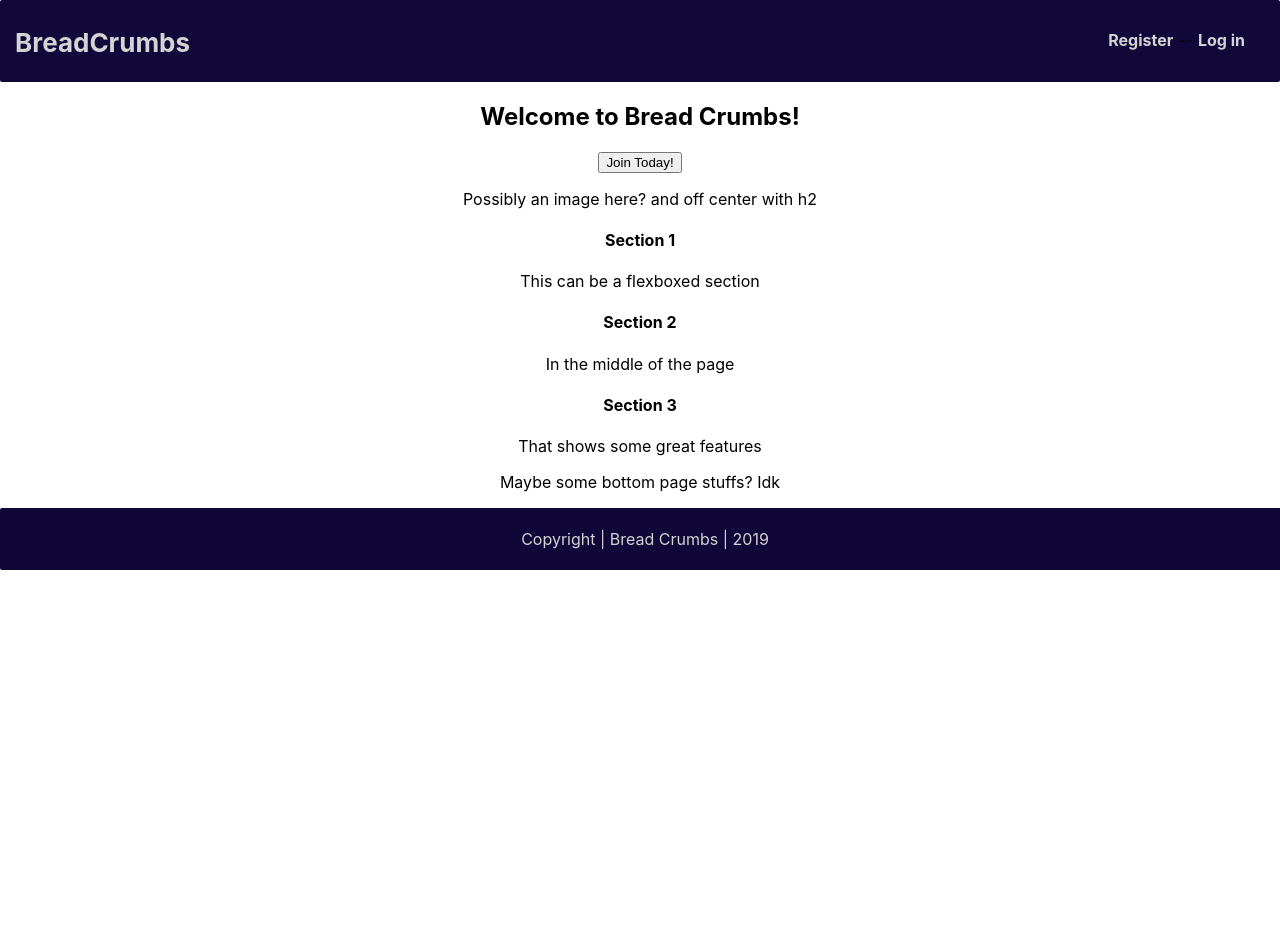
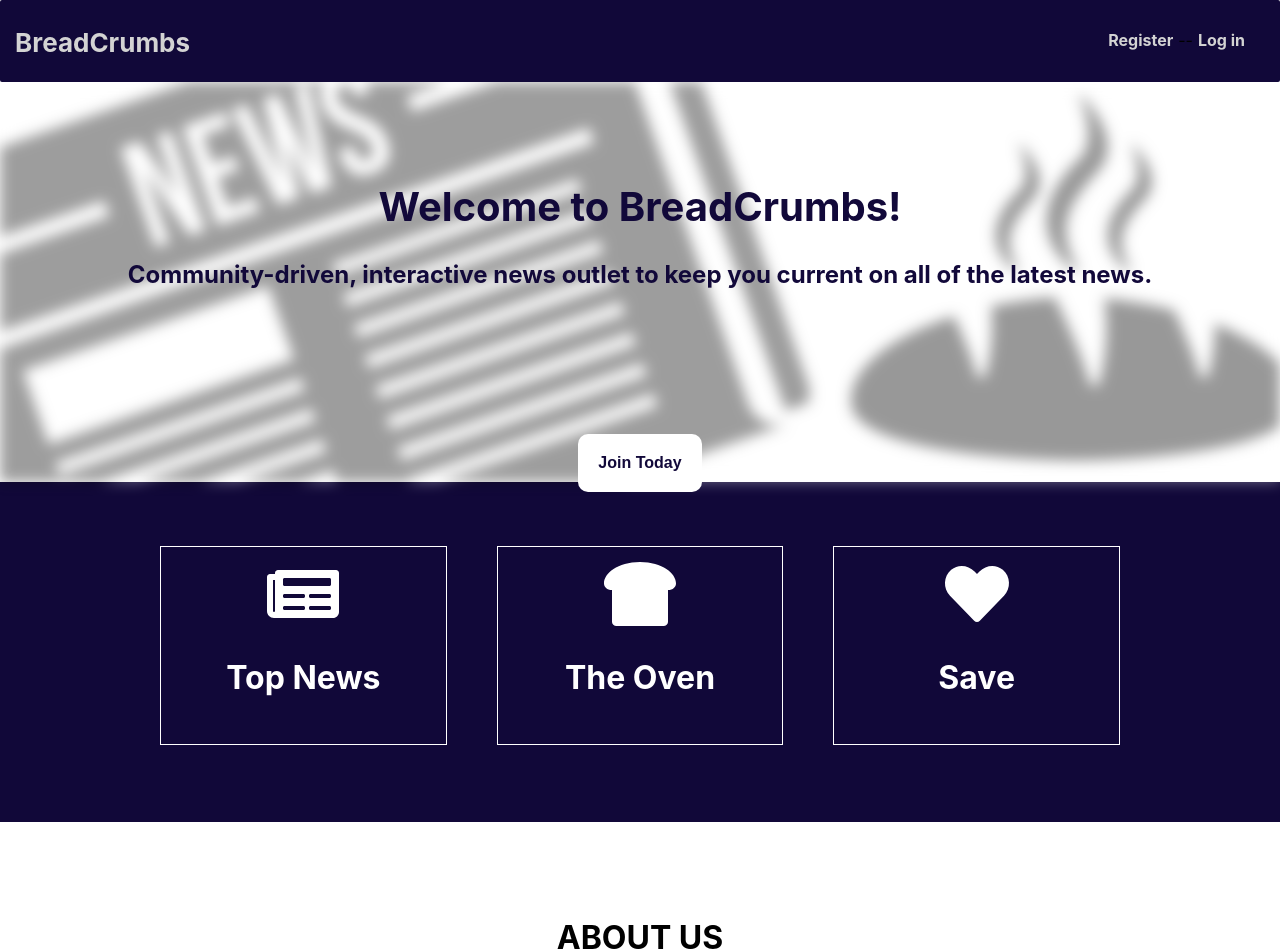
Before and after one commit to thinkful-ei-gecko/BreadCrumbs-Client, a React (Create React App) app: page / in a window 1280 px wide. Shown: the top 952 px of the page. Before the commit the page ends 800 px from the top, so only its background shows below. Built offline with nearby package versions, Linux system fonts and the light colour scheme; no server answers.

Commit message:
landing page styling

```diff
--- a/package.json
+++ b/package.json
@@ -3,13 +3,17 @@
   "version": "0.1.0",
   "private": true,
   "dependencies": {
+    "@fortawesome/fontawesome-svg-core": "^1.2.26",
+    "@fortawesome/free-solid-svg-icons": "^5.12.0",
+    "@fortawesome/react-fontawesome": "^0.1.8",
     "jwt-decode": "^2.2.0",
     "moment": "^2.24.0",
     "normalize.css": "^8.0.1",
     "react": "^16.12.0",
     "react-dom": "^16.12.0",
+    "react-favicon": "0.0.17",
     "react-router-dom": "^5.1.2",
-    "react-scripts": "3.2.0"
+    "react-scripts": "^3.3.0"
   },
   "scripts": {
     "start": "react-scripts start",
--- a/src/components/Header/Header.css
+++ b/src/components/Header/Header.css
@@ -4,6 +4,7 @@ header {
     /* flex-direction: row; */
     border-radius: 2px;
     height: auto;
+
 }
 
 .user-name {
--- a/src/index.js
+++ b/src/index.js
@@ -2,9 +2,13 @@ import React from 'react';
 import ReactDOM from 'react-dom';
 import { BrowserRouter } from 'react-router-dom'
 import App from './components/App/App';
-import { UserAndArticlesProvider }  from './contexts/UserAndArticlesContext'
+import { UserAndArticlesProvider }  from './contexts/UserAndArticlesContext';
 //import 'normalize.css';
 import './index.css';
+import { library } from '@fortawesome/fontawesome-svg-core';
+import { faNewspaper, faBreadSlice, faHeart } from '@fortawesome/free-solid-svg-icons';
+
+library.add(faNewspaper, faBreadSlice, faHeart);
 
 ReactDOM.render(
   <BrowserRouter>
--- a/src/routes/LandingPageRoute/LandingPageRoute.css
+++ b/src/routes/LandingPageRoute/LandingPageRoute.css
@@ -0,0 +1,196 @@
+.showcase::after {
+  content: '';
+  height: 50vh;
+  width: 100%;
+  background-image: url(untitled.png);
+  background-size: cover;
+  background-repeat: no-repeat;
+  background-position: center;
+  display: block;
+  opacity: 0.4;
+  filter: blur(7px);
+  -webkit-filter: blur(7px);
+  transition: all 1000ms;
+}
+
+.showcase:hover::after {
+  filter: blur(0px);
+  -webkit-filter: blur(0px);
+  opacity: 0.4;
+}
+
+.content {
+  position: absolute;
+  z-index: 1;
+  margin-left: auto;
+  margin-right: auto;
+  left: 0;
+  right: 0;
+  margin-top: 100px;
+  text-align: center;
+  transition: all 1000ms;
+  color: rgba(16, 7, 56, 0.993);
+  font-weight: bold;
+}
+
+.content .title {
+  font-size: 2.5rem;
+}
+
+.content .intro-text {
+  visibility: hidden;
+}
+
+.join {
+  position: absolute;
+  z-index: 1;
+  margin-left: auto;
+  margin-right: auto;
+  left: 0;
+  right: 0;
+  text-align: center;
+  margin-top: 10rem;
+}
+
+.join-btn {
+  margin-top: 5rem;
+  font-size: 1em;
+  font-weight: bold;
+  border: none;
+  padding: 20px;
+  border-radius: 10px;
+  background-color: #ffff;
+  color:rgba(16, 7, 56, 0.993);
+  font-weight: bold;
+}
+
+.join-btn:hover {
+  cursor: pointer;
+  filter: blur(0px);
+  -webkit-filter: blur(0px);
+  background-color: rgba(16, 7, 56, 0.993);
+  color: #ffff;
+}
+
+.container {
+  max-width: 960px;
+  margin: auto;
+  overflow: hidden;
+  padding: 4rem 1rem;
+}
+
+.grid-3 {
+  display: grid;
+  grid-template-rows: repeat(3, 1fr);
+  grid-gap: 50px;
+}
+
+.center {
+  text-align: center;
+  margin: auto;
+}
+
+.bg-dark {
+  background: rgba(16, 7, 56, 0.993);
+  color: #ffff;
+}
+
+.grid-2 {
+  display: grid;
+  grid-template-rows: repeat(2, 0.5fr);
+  grid-gap: 20px;
+}
+
+.icon {
+  font-size: 4em;
+}
+
+.about h3 {
+  font-size: 2em;
+}
+
+.about p {
+  font-size: 1.2em;
+}
+
+@media only screen and (min-width: 675px) {
+  .content .intro-text {
+    visibility: visible;
+    line-height: 1.7;
+    margin-top: 1.5rem;
+    font-size: 1.5rem;
+  }
+
+  .join-btn {
+    margin-top: 12rem;
+  }
+
+  .grid-3 {
+    grid-template-rows: none;
+    grid-template-columns: repeat(3, 1fr);
+    overflow-x: initial;
+  }
+
+  .card {
+    transition: all 500ms;
+    margin-top: 10px;
+  }
+
+  .card h3 {
+    font-size: 2em;
+  }
+
+  .card p {
+    font-weight: bold;
+    margin: 10px auto;
+  }
+
+  .card .face-1 {
+    border: 1px solid #ffff;
+    padding: 15px;
+  }
+
+
+  .card:hover {
+    background:  #ffff;
+    transition: all 500ms;
+    height: 140px;
+  }
+
+  .card:hover .face-1 {
+    display: none;
+  }
+
+  .card .face-2 {
+    display: none;
+    padding: 10px;
+  }
+
+  .card:hover .face-2 {
+    display: block;
+    color: rgba(16, 7, 56, 0.993);
+  }
+
+  .center {
+    text-align: center;
+    margin: auto;
+  }
+
+  .bg-dark {
+    background: rgba(16, 7, 56, 0.993);
+    color: #ffff;
+    height: 340px;
+  }
+
+  .icon {
+    font-size: 4em;
+  }
+
+  .about h3 {
+    font-size: 2em;
+  }
+
+  .about p {
+    font-size: 1.2em;
+  }
+}
--- a/src/routes/LandingPageRoute/LandingPageRoute.js
+++ b/src/routes/LandingPageRoute/LandingPageRoute.js
@@ -1,42 +1,78 @@
 import React, { Component } from 'react';
 import { Link } from 'react-router-dom';
 import './LandingPageRoute.css';
+import {FontAwesomeIcon } from '@fortawesome/react-fontawesome';
+import { faNewspaper, faBreadSlice, faHeart } from '@fortawesome/free-solid-svg-icons';
 
 export default class LandingPageRoute extends Component {
   render() {
     return (
-      <>
-        <section>
-          <div>
-            <h2>Welcome to Bread Crumbs!</h2>
-            <div>
+        <main>
+          <section className="showcase">
+            <div className="content">
+              <div className="title">
+                Welcome to BreadCrumbs!
+              </div>
+              <div className="intro-text">
+                Community-driven, interactive news outlet to keep you current on all of the latest news.
+              </div>
+            </div>
+            <div className="join">
               <Link to='/register'>
-                <button>Join Today!</button>
+                <button className="join-btn">Join Today</button>
               </Link>
             </div>
+          </section>
+
+          <section className="features  bg-dark">
+            <div className="container grid-3 center">
+              <div className="card">
+                <div className="face-1">
+                  <FontAwesomeIcon className="icon" icon={faNewspaper}></FontAwesomeIcon>
+                  <h3>Top News</h3>
                 </div>
-          <div>
-            <p>Possibly an image here? and off center with h2</p>
+                <div className="face-2">
+                  <p>View top news articles from all of the major news sources or filter by category.</p>
+                </div>
+              </div>
+
+              <div className="card">
+                <div className="face-1">
+                  <FontAwesomeIcon className="icon" icon={faBreadSlice}></FontAwesomeIcon>
+                  <h3>The Oven</h3>
+                </div>
+                <div className="face-2">
+                  <p>Popular news based on user voting system.  Interact with others by submitting comments on any article.</p>
+                </div>
+              </div>
+
+              <div className="card">
+                <div className="face-1">
+                  <FontAwesomeIcon className="icon" icon={faHeart}></FontAwesomeIcon>
+                  <h3>Save</h3>
+                </div>
+                <div className="face-2">
+                  <p>News come and go faster than you can butter your toast. So make sure you bookmark your favorite articles!</p>
+                </div>
+              </div>
             </div>
           </section>
-        <section>
+
+          <section className="about">
+            <div className="container">
+              <div className="grid-2">
+                <div className="center">
+                  <h3>ABOUT US</h3>
+                </div>
+
                 <div>
-            <h4>Section 1</h4>
-            <p>This can be a flexboxed section</p>
+                  <p>Our team at BreadCrumbs envisions the top news to be dictated by our community.  We present all of the breaking news stories from across various major news sources, but we have implemented The Oven to allow users to vote on what our top news should be.  Users can interact with others by sharing their thoughts and ideas in the comments section of each article.  Come join our community and let's determine which news is fresh and which are stale.</p>
                 </div>
-          <div>
-            <h4>Section 2</h4>
-            <p>In the middle of the page</p>
               </div>
-          <div>
-            <h4>Section 3</h4>
-            <p>That shows some great features</p>
             </div>
           </section>
-        <section>
-          <p>Maybe some bottom page stuffs? Idk</p>
-        </section>
-      </>
+
+        </main>
     )
   }
 }
```
Also changed, not shown: src/routes/LandingPageRoute/untitled.png (added), 1 other file (tests, documents, lock files or other folders). Lines whose indentation alone changed are shown as unchanged.
